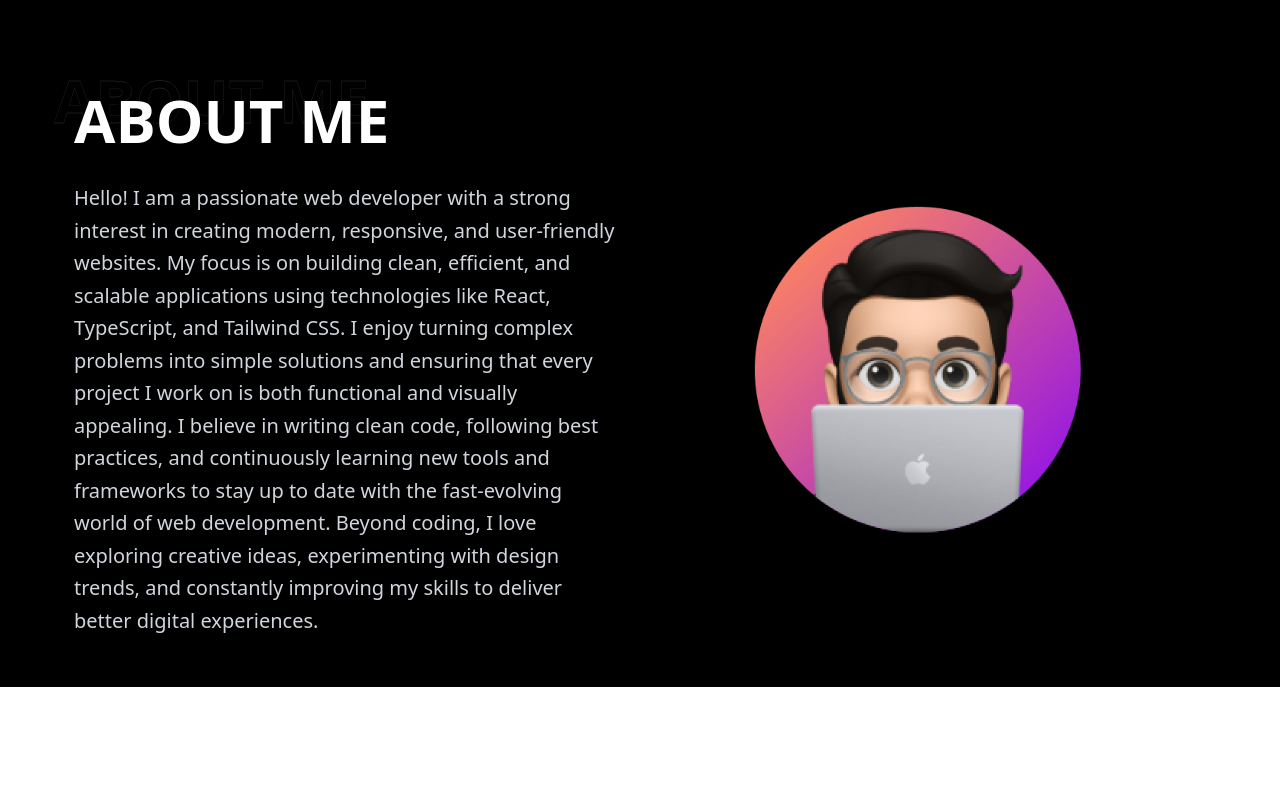
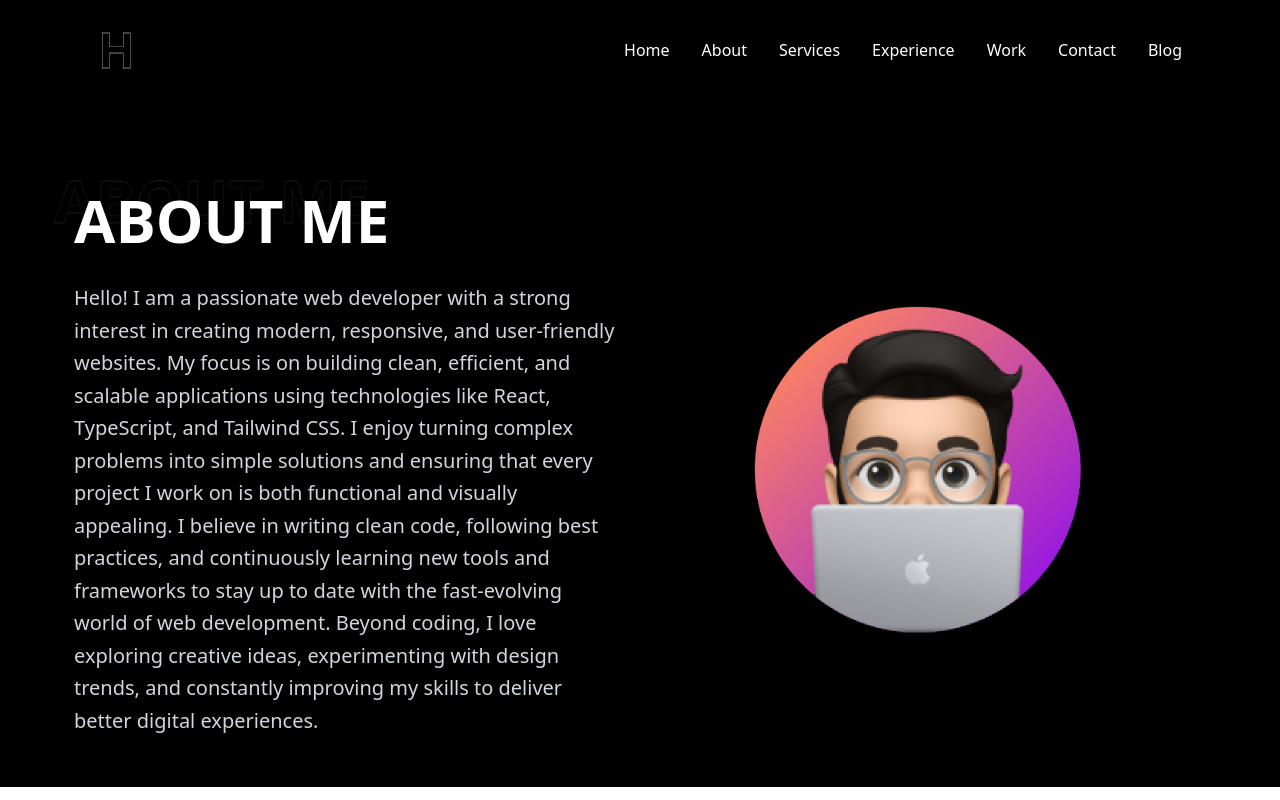
Before and after one commit to hamzaslysol-dot/My-Portfolio, a React (Vite) app: page /about in a window 1280 px wide. Built offline with nearby package versions, Linux system fonts and the light colour scheme.

Commit message:
setting blog page and navbar correction

```diff
--- a/src/App.tsx
+++ b/src/App.tsx
@@ -4,35 +4,31 @@ import Experience from "./Components/Experience";
 import Landing from "./Components/Landing";
 import Services from "./Components/Services";
 import MyWork from "./Components/myWork";
-import NavBar from "./Components/NavBar";
 import Contact from "./Components/Contact";
-import Footer from "./Components/Footer";
+import Blog from "./Components/Blog";
+import Home from "./Components/Home";
+import Navbar from "./Components/NavBar";
 
 function App() {
   return (
     <>
-      <NavBar />
       <Routes>
+        <Route path="/" element={<Home />} />
         <Route
-          path="/"
+          path="/about"
           element={
             <>
-              <Landing />
-              <Experience />
+              <Navbar classes={{ root: "bg-black" }} />
               <About />
-              <Services />
-              <MyWork />
-              <Contact />
-              <Footer />
             </>
           }
         />
-        <Route path="/about" element={<About />} />
-        <Route path="/home" element={<Landing />} />
+        <Route path="/" element={<Landing />} />
         <Route path="/services" element={<Services />} />
         <Route path="/work" element={<MyWork />} />
         <Route path="/contact" element={<Contact />} />
         <Route path="/experience" element={<Experience />} />
+        <Route path="/blog" element={<Blog />} />
       </Routes>
     </>
   );
--- /dev/null
+++ b/src/Components/Blog.tsx
@@ -0,0 +1,14 @@
+import Container from "./container";
+import Navbar from "./NavBar";
+
+const Blog = () => {
+  return (
+    <div className="bg-black h-screen">
+      <Navbar />
+
+      <Container className="text-white">Hello</Container>
+    </div>
+  );
+};
+
+export default Blog;
--- a/src/Components/Contact.tsx
+++ b/src/Components/Contact.tsx
@@ -2,6 +2,7 @@ import { ChevronUp } from "lucide-react";
 import Container from "./container";
 import { useEffect, useState, useRef } from "react";
 import emailjs from "@emailjs/browser";
+import Navbar from "./NavBar";
 
 const Contact = () => {
   const [isVisible, setIsVisible] = useState(false);
@@ -53,6 +54,7 @@ const Contact = () => {
 
   return (
     <div className="bg-black text-white">
+      <Navbar />
       <Container>
         <div className="relative flex justify-between">
           <h2 className="absolute -top-3 xs:-top-5 md:-top-5 lg:-top-5 text-3xl xs:text-5xl md:text-4xl lg:text-5xl uppercase pt-20 border-b-2 pb-5 border-white font-bold text-outline">
--- a/src/Components/Experience.tsx
+++ b/src/Components/Experience.tsx
@@ -1,4 +1,5 @@
 import Container from "./container";
+import Navbar from "./NavBar";
 
 const exp = [
   { id: 1, heading: "15+", detail: "Years of Experience" },
@@ -9,6 +10,8 @@ const exp = [
 
 const Experience = () => {
   return (
+    <div className="bg-black">
+      <Navbar />
       <section className="bg-black text-white py-20">
         {/* Intro text */}
         <Container>
@@ -29,6 +32,7 @@ const Experience = () => {
           </div>
         </Container>
       </section>
+    </div>
   );
 };
 
--- /dev/null
+++ b/src/Components/Home.tsx
@@ -0,0 +1,44 @@
+import { useEffect, useState } from "react";
+import Landing from "./Landing";
+import Experience from "./Experience";
+import About from "./About";
+import Services from "./Services";
+import MyWork from "./myWork";
+import Contact from "./Contact";
+import Footer from "./Footer";
+import Navbar from "./NavBar";
+
+const Home = () => {
+  const [show, setShow] = useState(false);
+
+  useEffect(() => {
+    const handleScroll = () => {
+      setShow(window.scrollY > 200);
+    };
+    window.addEventListener("scroll", handleScroll);
+    return () => window.removeEventListener("scroll", handleScroll);
+  }, []);
+
+  return (
+    <>
+      <Navbar
+        classes={{
+          root: `fixed top-0 left-0 ${
+            show
+              ? "translate-y-0 bg-black/50 backdrop-blur-md "
+              : "-translate-y-full"
+          }`,
+        }}
+      />
+      <Landing />
+      <Experience />
+      <About />
+      <Services />
+      <MyWork />
+      <Contact />
+      <Footer />
+    </>
+  );
+};
+
+export default Home;
--- a/src/Components/NavBar.tsx
+++ b/src/Components/NavBar.tsx
@@ -1,43 +1,40 @@
 // import Hlogo from "../assets/h.png";/
-import { useState, useEffect } from "react";
+import { useState } from "react";
 import { Menu, X } from "lucide-react";
 import "../index.css";
+import Container from "./container";
 
 const links = [
-  { ref: "/home", text: "Home" },
+  { ref: "/", text: "Home" },
   { ref: "/about", text: "About" },
   { ref: "/services", text: "Services" },
   { ref: "/experience", text: "Experience" },
   { ref: "/work", text: "Work" },
   { ref: "/contact", text: "Contact" },
+  { ref: "/blog", text: "Blog" },
 ];
 
-const Navbar = () => {
-  const [show, setShow] = useState(false);
+interface NavbarProps {
+  classes?: { root?: string };
+}
+
+const Navbar = ({ classes = {} }: NavbarProps) => {
   const [isOpen, setIsOpen] = useState(false);
-
-  useEffect(() => {
-    const handleScroll = () => {
-      setShow(window.scrollY > 200);
-    };
-    window.addEventListener("scroll", handleScroll);
-    return () => window.removeEventListener("scroll", handleScroll);
-  }, []);
 
   return (
     <nav
-      className={`fixed top-0 left-0 w-full transition-transform duration-500 z-50
-        ${
-          show
-            ? "translate-y-0 bg-black/50 backdrop-blur-md "
-            : "-translate-y-full"
-        }
-        `}
+      className={`w-full transition-transform duration-500 z-50 ${
+        classes.root || ""
+      }`}
     >
+      <Container>
         <div className="flex justify-between items-center py-4 px-6 text-white">
           <h1 className="text-5xl font-extrabold text-outline">H</h1>
           {/* Mobile toggle */}
-        <button className="lg:hidden block" onClick={() => setIsOpen(!isOpen)}>
+          <button
+            className="lg:hidden block"
+            onClick={() => setIsOpen(!isOpen)}
+          >
             {isOpen ? <X className="w-7 h-7" /> : <Menu className="w-7 h-7" />}
           </button>
 
@@ -47,7 +44,6 @@ const Navbar = () => {
               <a
                 key={index}
                 href={link.ref}
-              target="_blank"
                 rel="noopener noreferrer"
                 className="hover:text-blue-300 transition-colors"
               >
@@ -56,6 +52,7 @@ const Navbar = () => {
             ))}
           </div>
         </div>
+      </Container>
 
       {/* Mobile Menu */}
       {isOpen && (
@@ -64,7 +61,6 @@ const Navbar = () => {
             <a
               key={index}
               href={link.ref}
-              target="_blank"
               rel="noopener noreferrer"
               className="hover:text-blue-300 transition-colors"
               onClick={() => setIsOpen(false)}
--- a/src/Components/Services.tsx
+++ b/src/Components/Services.tsx
@@ -1,9 +1,12 @@
 import Container from "./container";
+import Navbar from "./NavBar";
 
 const Services = () => {
   return (
+    <>
       <section id="services">
-      <div>
+        <div className="bg-black">
+          <Navbar />
           <div className="relative bg-black pt-20 p-0 xs:p-20">
             <Container className=" flex justify-between">
               <div className="relative mb-8">
@@ -35,6 +38,7 @@ const Services = () => {
           </div>
         </div>
       </section>
+    </>
   );
 };
 
--- a/src/Components/myWork.tsx
+++ b/src/Components/myWork.tsx
@@ -8,6 +8,7 @@ import Project3 from "../assets/download (3).jpeg";
 import Project4 from "../assets/download (4).jpeg";
 import Project5 from "../assets/download (5).jpeg";
 import Project6 from "../assets/download (6).jpeg";
+import Navbar from "./NavBar";
 
 const projects = [
   {
@@ -62,6 +63,8 @@ const options = [
 
 const MyWork = () => {
   return (
+    <div className="bg-black">
+      <Navbar />
       <section id="work" className="bg-black text-white pt-20">
         <Container>
           {/* Section Title */}
@@ -126,11 +129,11 @@ const MyWork = () => {
                 "Working on this project was an excellent journey from start to
                 finish. The design came out clean, modern, and perfectly aligned
                 with our vision. Every detail was carefully crafted to ensure
-              responsiveness across devices, and the performance is impressively
-              smooth. The communication throughout the process was clear, making
-              it easy to share feedback and see improvements right away.
-              Overall, the project has elevated our brand’s online presence and
-              left us extremely satisfied with the results."
+                responsiveness across devices, and the performance is
+                impressively smooth. The communication throughout the process
+                was clear, making it easy to share feedback and see improvements
+                right away. Overall, the project has elevated our brand’s online
+                presence and left us extremely satisfied with the results."
               </p>
             </div>
             <img
@@ -141,6 +144,7 @@ const MyWork = () => {
           </div>
         </Container>
       </section>
+    </div>
   );
 };
 
```
Also changed, not shown: src/Components/About.tsx (+8 -8 lines). Lines whose indentation alone changed are shown as unchanged.
